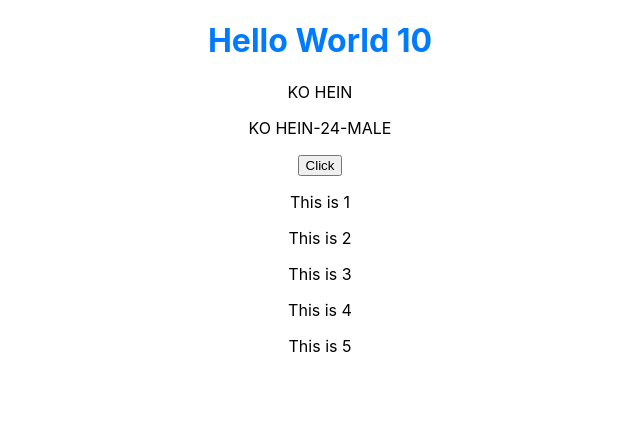
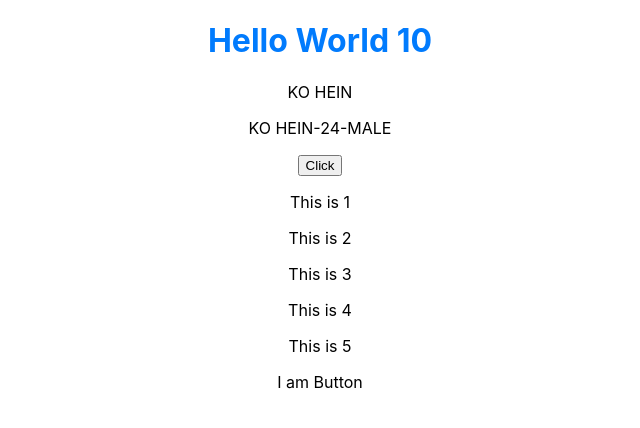
Before and after one commit to koheinthurako/React20-9-2023, a React (Create React App) app in the folder react-jsx/: page / in a window 1280 px wide. Shown: the top 428 px of the page, without its empty margins (320-960 px from the left). Built offline with nearby package versions, Linux system fonts and the light colour scheme.

Commit message:
test components base examples

```diff
--- a/react-jsx/src/App.jsx
+++ b/react-jsx/src/App.jsx
@@ -15,6 +15,7 @@ function App() {
 
   return (
     // element ၁ခုထပ်ပိုပြီး return ပြန်ချင်တဲ့အခါ React ကို import လုပ်ပြီး React.Fragment ကိုသုံး
+    // Fragment shorten => <></>
     // <>
     // <div className="App">
     //   <h1>Hello World</h1>
@@ -50,17 +51,29 @@ function App() {
       <div>
 
         {/* code တွေ အများကြီးရေးနေစရာမလိုအောင် ရေးချင်တဲ့ data တွေကို array ထဲထည့် loop ပတ်ပြီး rendering လုပ်နိုင်တယ်
-        သို့သော် react သည် code တွေကို react-dom မှနေတစ်ဆင့် unique key တွေကို လှမ်းဖမ်းပြီး render လုပ်တဲ့အတွက်
+        သို့သော် react သည် code တွေကို react-dom မှနေတစ်ဆင့် unique key တွေကို လှမ်းဖမ်းပြီး render လုပ်တဲ့အတွက် loop ပတ်တဲ့အခါ
         key တွေမပေးဘဲထားရင် Warning: Each child in a list should have a unique “key” prop. error တက်မယ်
         item ထဲက data တွေကို ဖျက်တာပြင်တာ စသဖြင့် ဘယ် item က ဘယ်လိုအလုပ်လုပ်သွားလဲဆိုတာကိုသိရန် data တစ်ခုချင်းစီကိုသိနိုင်ဖို့လည်း
-        မတူညီတဲ့ unique keys တွေပေးဖို့လိုတယ်  */}
+        မတူညီတဲ့ unique keys တွေပေးဖို့လိုတယ် ဒါကြောင့် index လေးတွေကို အောက်ကနေထည့်ပေးလို့ရတယ် */}
         {
-          item.map(i => <p>{i}</p>)
+          // သို့သော် index ကို key အနေနဲ့ထည့်ခြင်းသည် မကောင်းပါ အပြောင်းအလဲမရှိတဲ့ static data နေရာမှာ အဆင်ပြေနိုင်ပေမယ့်
+          // အပြောင်းအလဲရှိတဲ့ dynamic data တွေမှာဆို index သည် unique key အနေနဲ့ save မဖြစ်ပါ
+          item.map((i, index) => <p key={index}>{i}</p>)
         }
+      </div>
 
-      </div>
+      {/* အောက်က function Button() ကို JSX ထဲမှာထည့်ချင်ရင် ရိုးရိုး HTML ရေးသလို အောင်ကလိုရေးလို့ရတယ် ဒါမှသာ document ထဲရောက်ပြီး အလုပ်လုပ်မယ် */}
+      <Button/>
     </div>
   );
 }
 
 export default App;
+
+// react တွင် function တို့သည် components တစ်ခုပဲဖြစ်တယ် components တွေတွင် return မဖြစ်မနေပြန်ရမယ်
+// အောက်က function ကို document ထဲမှာ အလုပ်လုပ်စေချင်ရင် App level component ထဲမှာ မဖြစ်မနေထည့်ပေးရမယ်
+function Button() {
+  return <div>
+    <p>I am Button</p>
+  </div>
+}
```
